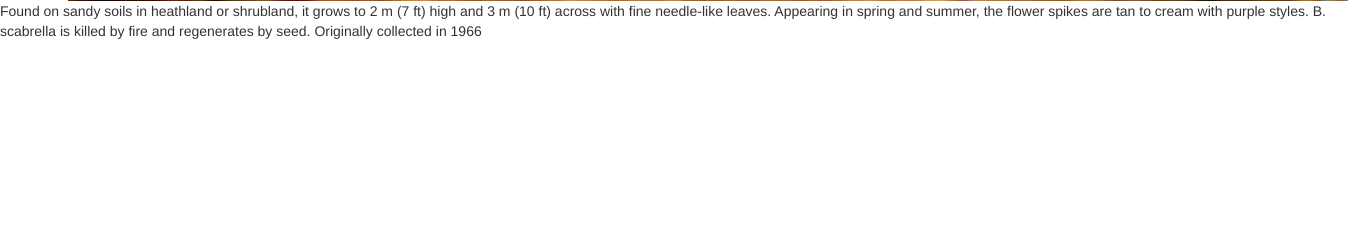
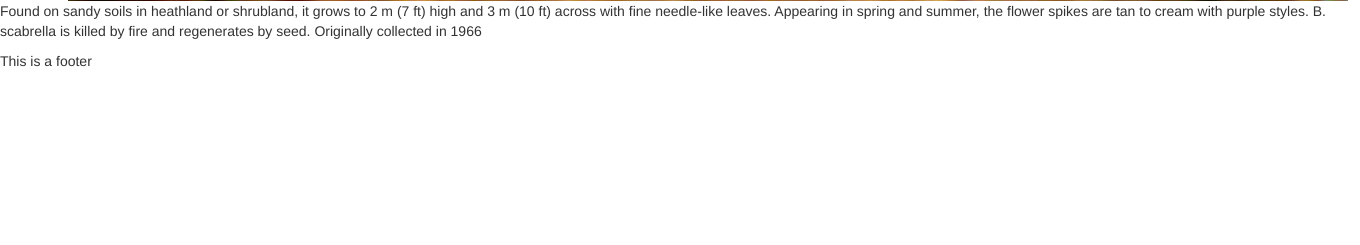
Before and after one commit to rahulhacker/my-first-blog, a Django app: page / in a window 1360 px wide. Shown: the part 509-754 px from the top of the page. Run offline with Django 3.2, Linux system fonts and the light colour scheme; some libraries are stand-ins or nearby versions.

Commit message:
Fourth commit

```diff
--- a/blog/templates/blog/index_2.html
+++ b/blog/templates/blog/index_2.html
@@ -31,7 +31,7 @@
                     </p>
                     </div>
                  <footer>
-
+                    <p>This is a footer</p>
                  </footer>
                  </div>
         </body>
```
Also changed, not shown: 1 other file.
